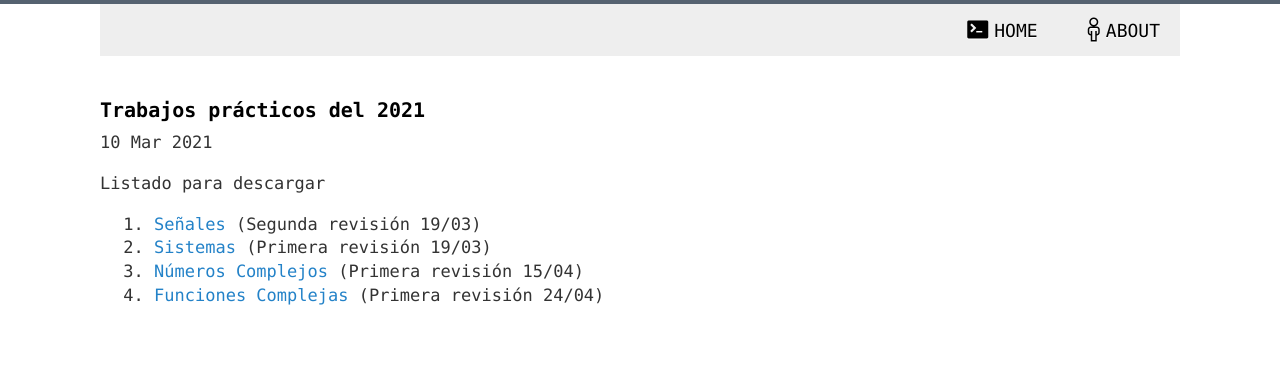
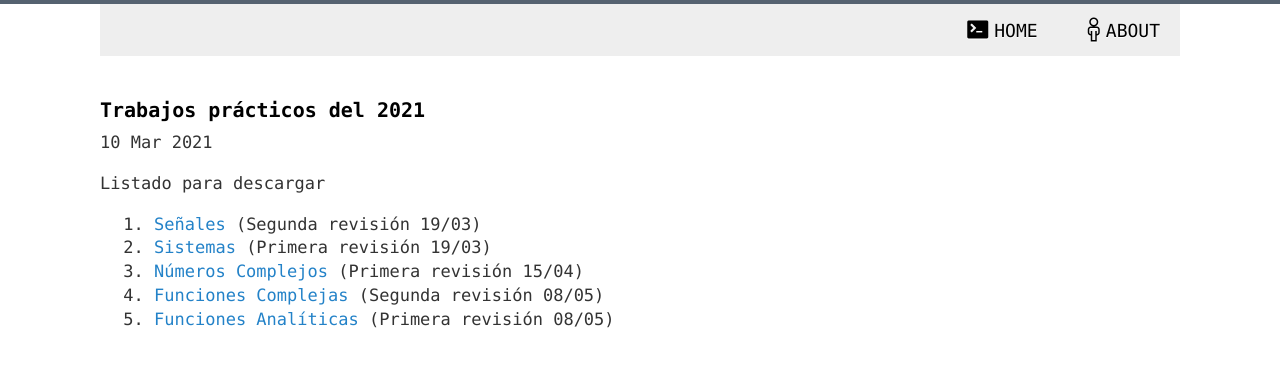
Before and after one commit to 1nv1/UTN-FRN-ASS, a Jekyll site: the page built from _posts/2021-03-10-TPs2021.markdown, in a window 1280 px wide. Shown: the top 367 px of the page. Built offline with Jekyll 4.4.1, drawn with Linux system fonts in a browser that asks for light colours; comment, search, counter and statistics services are not loaded.

Commit message:
Updated TP04 and added TP05

```diff
--- a/_posts/2021-03-10-TPs2021.markdown
+++ b/_posts/2021-03-10-TPs2021.markdown
@@ -12,4 +12,5 @@ Listado para descargar
 1. <a href="https://drive.google.com/file/d/1TPl5X_-w-ecAp8w4WegbrmNN8b99zp6I/view?usp=sharing" target="_blank">Señales</a> (Segunda revisión 19/03)
 2. <a href="https://drive.google.com/file/d/1kynmUM_9wHDZoa6use1C4pjN-hZPFQQr/view?usp=sharing" target="_blank">Sistemas</a> (Primera revisión 19/03)
 3. <a href="https://drive.google.com/file/d/1OZcyOtFdEZqYI0vCg6rNEQNFkCEvygrG/view?usp=sharing" target="_blank">Números Complejos</a> (Primera revisión 15/04)
-4. <a href="https://drive.google.com/file/d/159rgkdTQsvre3mqOjcmSs0i1rSTMs5lX/view?usp=sharing" target="_blank">Funciones Complejas</a> (Primera revisión 24/04)
+4. <a href="https://drive.google.com/file/d/1XHQa-s-1qQr2w-Cs2OEwNdAQBQIohRCz/view?usp=sharing" target="_blank">Funciones Complejas</a> (Segunda revisión 08/05)
+5. <a href="https://drive.google.com/file/d/1mDCVKSmbZvYAmuYFcb2-WdqRUf19O8A3/view?usp=sharing" target="_blank">Funciones Analíticas</a> (Primera revisión 08/05)
```
